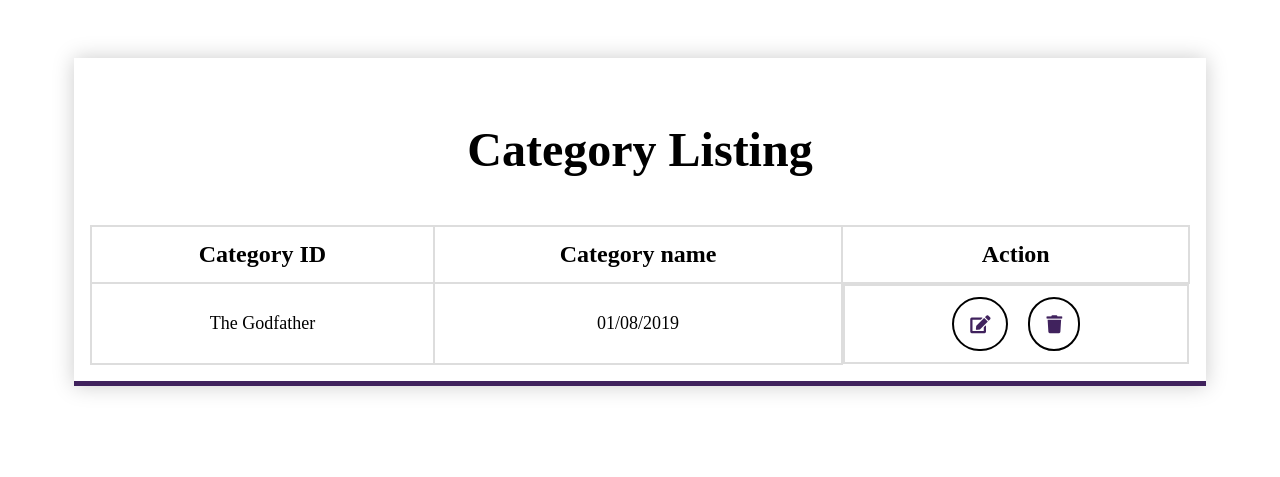
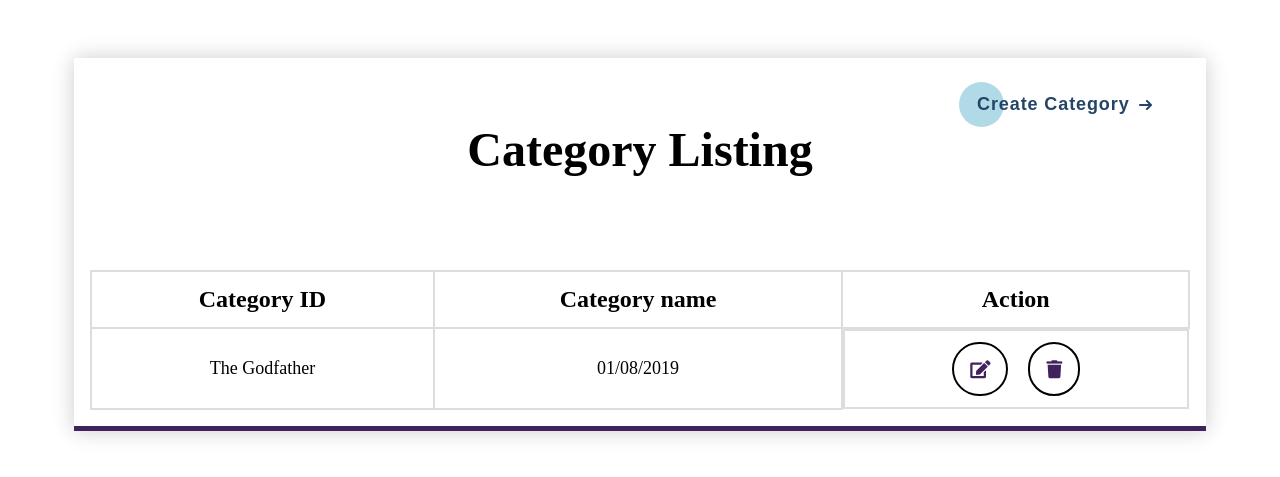
Before and after one commit to muhrehan1/PHP-PRACTICE-BATCH-2, a PHP site: page / in a window 1280 px wide. Shown: the top 477 px of the page. Run offline with PHP 8.4, Linux system fonts and the light colour scheme; some libraries are stand-ins or nearby versions.

Commit message:
Working on Create Category Frontend

```diff
--- a/addCat.php
+++ b/addCat.php
@@ -8,7 +8,7 @@
     <meta http-equiv="X-UA-Compatible" content="ie=edge">
     <link rel="stylesheet" href="addCat.css">
     <link href="https://cdn.jsdelivr.net/npm/bootstrap@5.1.3/dist/css/bootstrap.min.css" rel="stylesheet" integrity="sha384-1BmE4kWBq78iYhFldvKuhfTAU6auU8tT94WrHftjDbrCEXSU1oBoqyl2QvZ6jIW3" crossorigin="anonymous">
-    <title></title>
+    <title><?php echo $addCat;?></title>
 </head>
 <body>
 <div class="container formcontainer">
--- a/fetchtitle.php
+++ b/fetchtitle.php
@@ -1,11 +1,7 @@
 <?php
 
-function get_title(){
 
-
-    $data = [
-      'title'=>'Add Cat'
-
-    ];
-    return $data;
-}
+$addCat = "Add Category";
+$editCat = "Edit Cateogry";
+$allCat = "Category Listing";
+?>
--- a/index.php
+++ b/index.php
@@ -1,8 +1,9 @@
+<?php include "fetchtitle.php";?>
 <!DOCTYPE html>
 <html lang="en">
 <head>
     <meta charset="UTF-8">
-    <title>Category Listing</title>
+    <title><?php echo $allCat;?></title>
     <link rel="stylesheet" href="style.css">
     <link rel="stylesheet" href="https://pro.fontawesome.com/releases/v5.10.0/css/all.css" integrity="sha384-AYmEC3Yw5cVb3ZcuHtOA93w35dYTsvhLPVnYs9eStHfGJvOvKxVfELGroGkvsg+p" crossorigin="anonymous"/>
 
@@ -10,8 +11,18 @@
 <body>
 
 <div class="container">
-    <h1>Category Listing</h1>
+    <h1><?php echo $allCat;?></h1>
+    <a href="addCat.php">
+    <button class="cta">
+        <span>Create Category</span>
+        <svg width="15px" height="10px" viewBox="0 0 13 10">
+            <path d="M1,5 L11,5"></path>
+            <polyline points="8 1 12 5 8 9"></polyline>
+        </svg>
+    </button>
+    </a>
     <div class="title-underline"></div>
+
     <table>
         <thead>
         <tr>
--- a/style.css
+++ b/style.css
@@ -72,3 +72,72 @@ table tbody td a{
     color: #000;
 
 }
+
+
+/*
+btn hover
+
+*/
+
+.cta {
+    position: relative;
+    margin: auto;
+    padding: 12px 18px;
+    transition: all 0.2s ease;
+    border: none;
+    background: none;
+}
+
+.cta:before {
+    content: "";
+    position: absolute;
+    top: 0;
+    left: 0;
+    display: block;
+    border-radius: 50px;
+    background: #b1dae7;
+    width: 45px;
+    height: 45px;
+    transition: all 0.3s ease;
+}
+
+.cta span {
+    position: relative;
+    font-family: "Ubuntu", sans-serif;
+    font-size: 18px;
+    font-weight: 700;
+    letter-spacing: 0.05em;
+    color: #234567;
+}
+
+.cta svg {
+    position: relative;
+    top: 0;
+    margin-left: 10px;
+    fill: none;
+    stroke-linecap: round;
+    stroke-linejoin: round;
+    stroke: #234567;
+    stroke-width: 2;
+    transform: translateX(-5px);
+    transition: all 0.3s ease;
+}
+
+.cta:hover:before {
+    width: 100%;
+    background: #b1dae7;
+}
+
+.cta:hover svg {
+    transform: translateX(0);
+}
+
+.cta:active {
+    transform: scale(0.95);
+}
+button.cta {
+    position: relative;
+    left: 79%;
+    top: -143px;
+    cursor: pointer !important;
+}
```
